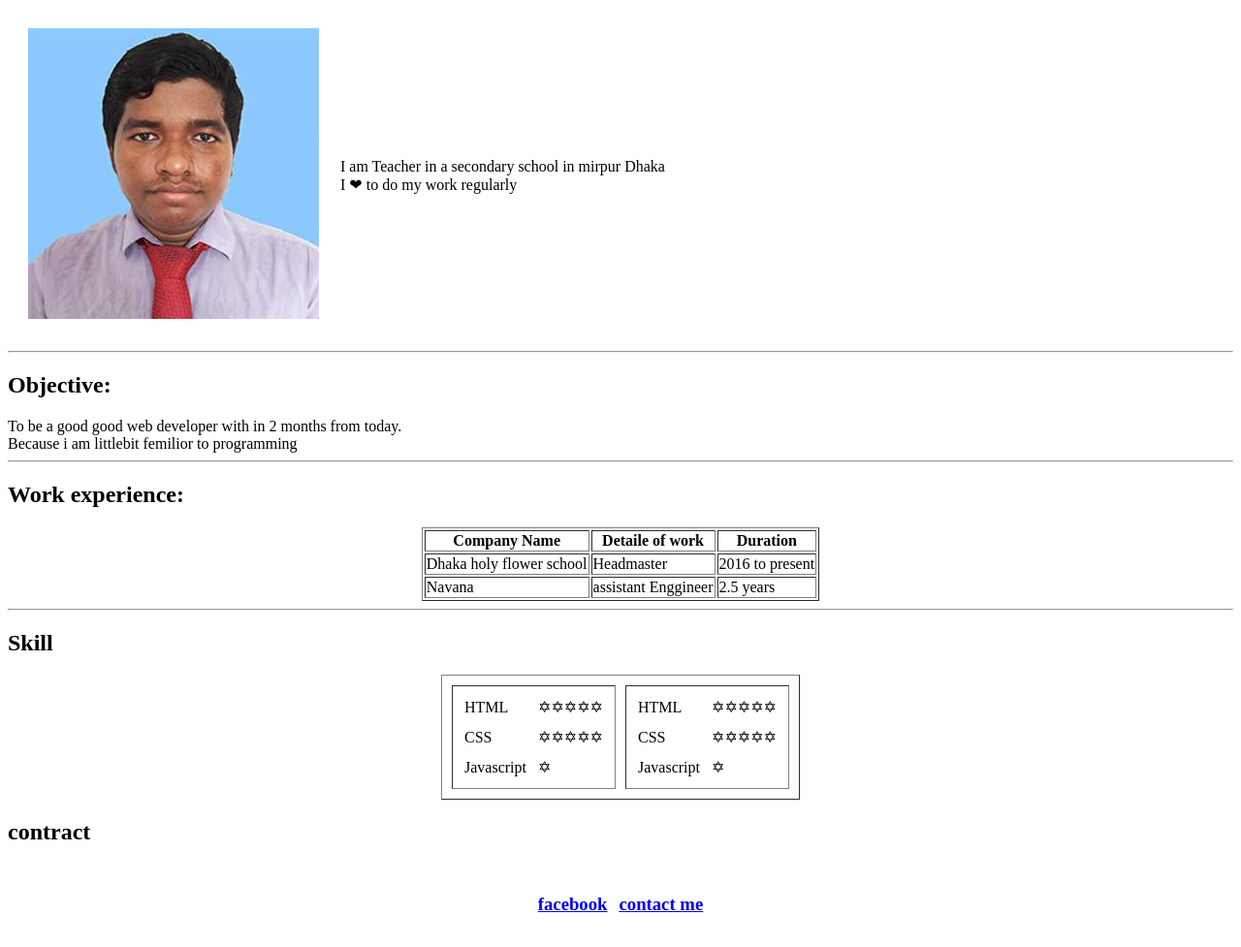
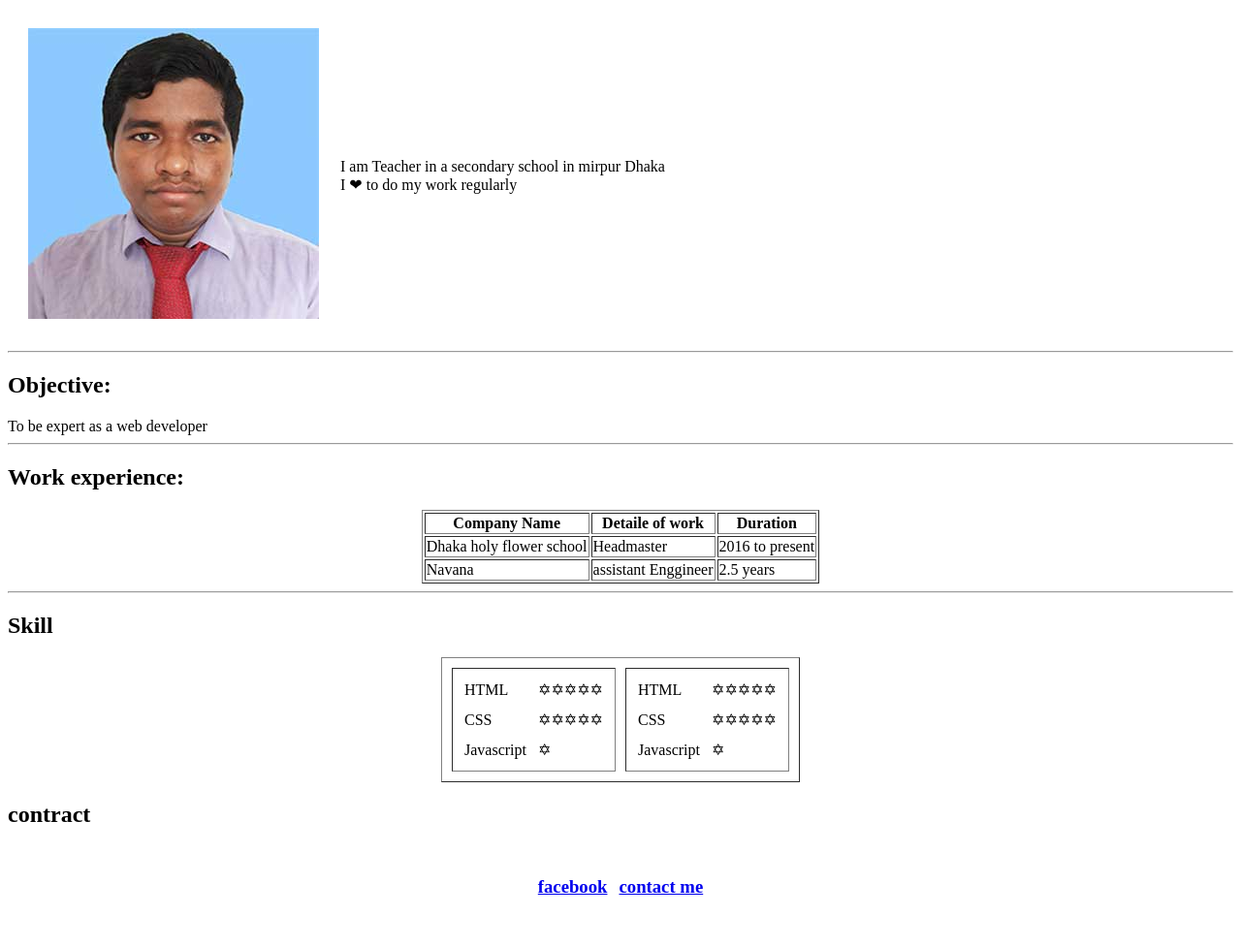
Before and after one commit to mannan-sikder/cv, a plain HTML site: page index.html in a window 1280 px wide. Shown: the whole page at 97% size. Drawn offline with Linux system fonts and the light colour scheme.

Commit message:
Update index.html

```diff
--- a/index.html
+++ b/index.html
@@ -15,7 +15,7 @@
     </tr>
   </table>
   <hr>
-  <h2>Objective:</h2> To be a good good web developer with in 2 months from today.<br>Because i am littlebit femilior to programming
+  <h2>Objective:</h2> To be expert as a web developer
 <hr>
   <h2>Work experience:</h2>
   <table border ='1' align = 'center'>
```
